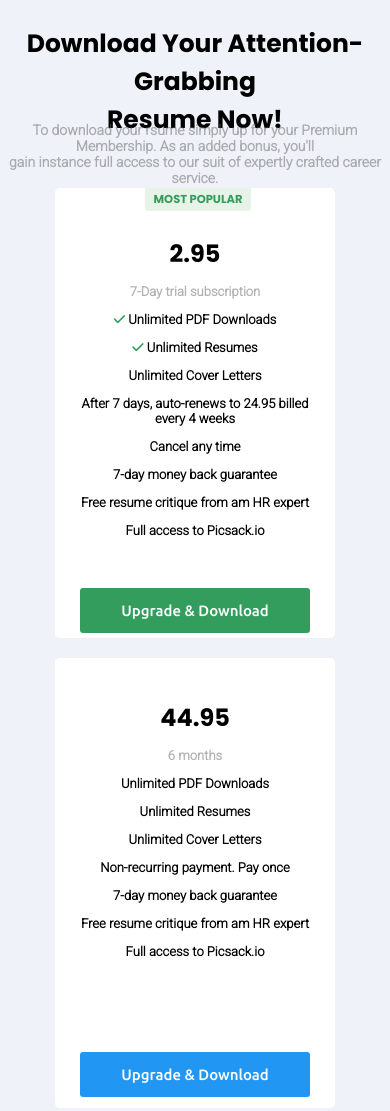
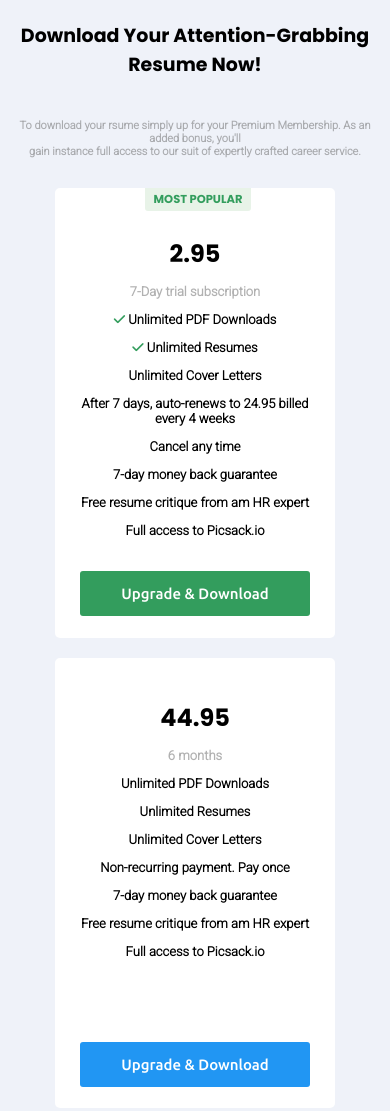
Before and after one commit to mist-er/html-portfolio, a plain HTML site: page index.html in a window 390 px wide. Shown: the top 1111 px of the page. Drawn offline with Linux system fonts and the light colour scheme.

Commit message:
Add files via upload

```diff
--- a/style.css
+++ b/style.css
@@ -1,15 +1,9 @@
+@import url('https://fonts.googleapis.com/css2?family=Roboto:wght@300&family=Ubuntu:wght@500&display=swap');
+@import url('https://fonts.googleapis.com/css2?family=Poppins:wght@700&display=swap');
 
 
-
-  @import url('https://fonts.googleapis.com/css2?family=Roboto:wght@300&family=Ubuntu:wght@500&display=swap');
-
-  @import url('https://fonts.googleapis.com/css2?family=Poppins:wght@700&display=swap');
-
-
-
-  * {
+* {
     font-family: 'Roboto', sans-serif;
-    /* font-family: 'Ubuntu', sans-serif; */
 }
 
 body {
@@ -27,17 +21,6 @@ body {
     /* border: 2px solid rgb(255, 6, 6); */
     grid-template: 100px 80px auto / 100%;
 }
-
-/* .nav {
-    display: flex;
-    align-items: center;
-}
-li {
-    flex: 1;
-    list-style: none;
-    text-align: center;
-    border: 1px dashed red;
-} */
 .track {
     /* border: 1px solid #c60bff; */
     text-align: center;
@@ -101,13 +84,13 @@ button {
     font-family: 'Ubuntu', sans-serif;
 }
 .btn {
-    margin-top: 80px;
+    margin-top: 70px;
     color: #fff;
     background-color: #2196f3;
 }
 .btn-1 {
     color: #fff;
-    margin-top: 37px;
+    margin-top: 20px;
    background-color: #339d5d;
 }
 
@@ -144,4 +127,13 @@ button {
     h1 {
         font-size: 25px;
     }
+
+ @media(min-width: 300px) {
+        .track > h1 {
+            font-size: 19px;
+        }
+        .track > p {
+            font-size: 11px;
+        }
 }
+}
```
Also changed, not shown: index.html (+0 -8 lines).
